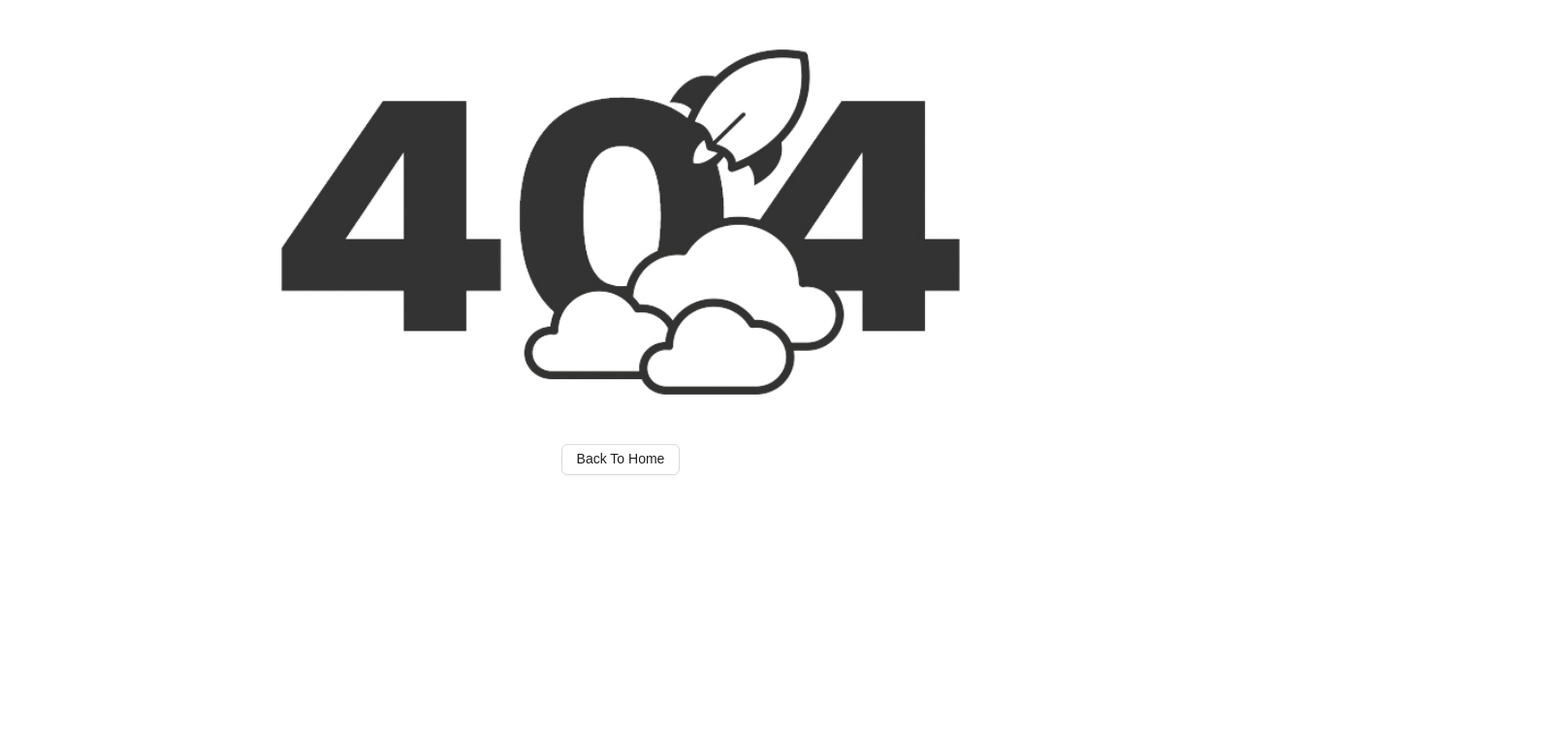
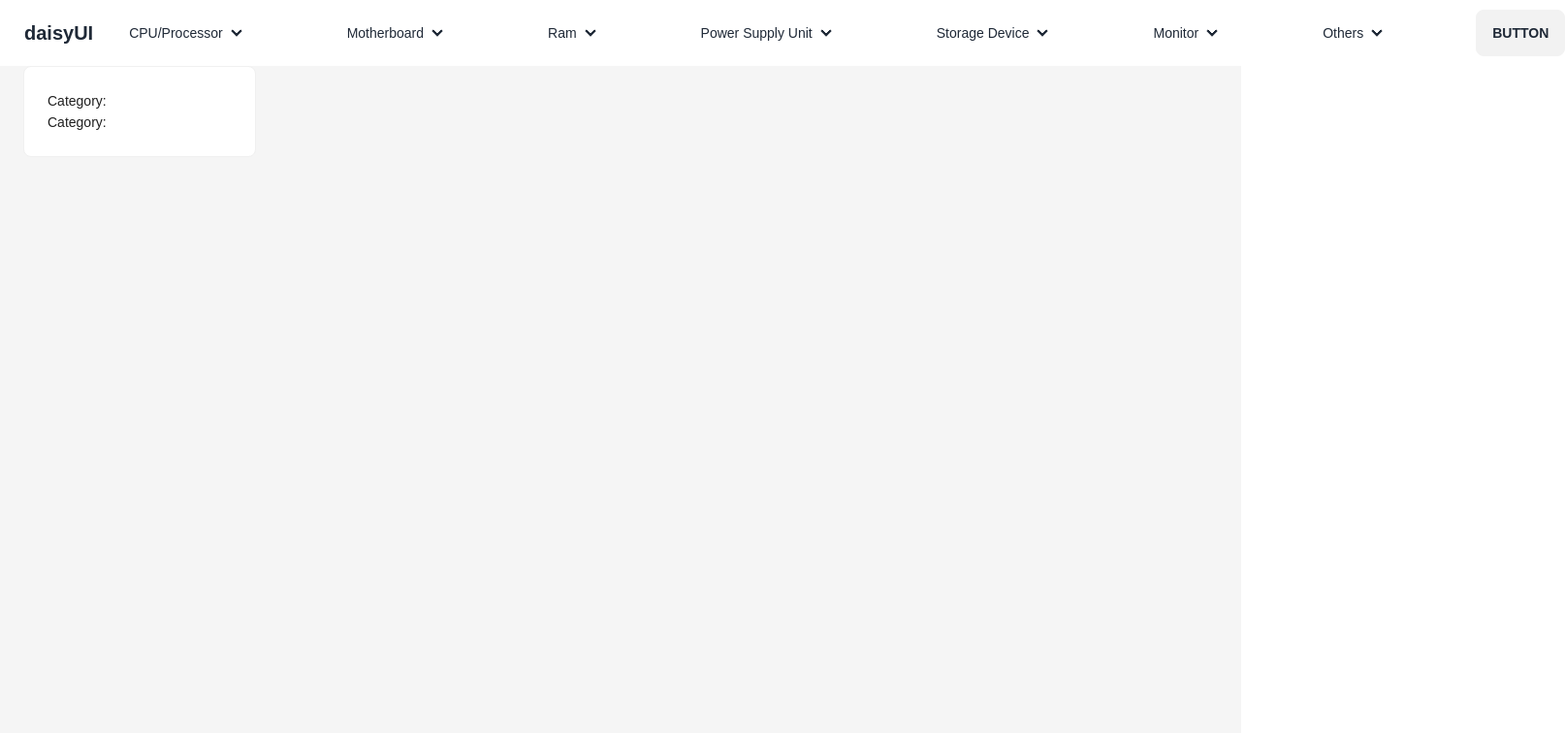
Before and after one commit to nazmu957/pc-builder, a Next.js app: page /details/1 in a window 1280 px wide. Before the commit this address had no page. Shown: the top 756 px of the page at 97% size, 1614 px wide, since content can reach past the window. Built offline with nearby package versions, Linux system fonts and the light colour scheme; no server answers.

Commit message:
create dynamic route for show all indivisual product

```diff
--- a/db.json
+++ b/db.json
@@ -136,6 +136,18 @@
         }
       ]
     }
+  ],
+  "details":[
+    {
+      "id": "3",
+      "name": "Stress relief",
+      "description": "Meditation is an effective practice to reduce stress and anxiety, leading to improved mental and emotional health."
+    },
+    {
+      "id": "9",
+      "name": "Sense of calm and well-being",
+      "description": "Regular meditation fosters a sense of inner peace and well-being, promoting a healthier and more balanced lifestyle."
+    }
   ]
 
 }
--- a/src/components/UI/MultiProducts.js
+++ b/src/components/UI/MultiProducts.js
@@ -44,13 +44,13 @@ const MultiProducts = ({ moreProducts }) => {
                 />
               }
             >
-              <h3>Product Name: {product?.title}</h3>
+              <h3>Product Name: {product?.name}</h3>
               <h3>Category: {product?.category}</h3>
               <h3>Price: {product?.price}</h3>
               <h3>Status: {product?.status}</h3>
               <h3>Rating: {product?.rating}</h3>
 
-              <Link href={`/products/${product?.id}`}>
+              <Link href={`/details/${product?.id}`}>
                 <p
                   style={{
                     fontSize: "15px",
--- /dev/null
+++ b/src/pages/details/[detailId].js
@@ -0,0 +1,58 @@
+import RootLayout from "@/components/Layouts/RootLayout";
+
+import React from "react";
+import { Card } from "antd";
+
+const { Meta } = Card;
+
+const DetailPage = ({ detail }) => {
+    console.log(detail)
+
+
+  return (
+    <div>
+      <Card
+        hoverable
+        style={{
+          width: 240,
+        }}
+        // cover={<img alt="example" src={product?.image_url} />}
+      >
+
+        <h3>Category: {detail?.name}</h3>
+        <h3>Category: {detail?.description}</h3>
+
+      </Card>
+
+    </div>
+  );
+};
+
+export default DetailPage;
+
+DetailPage.getLayout = function getLayout(page) {
+  return <RootLayout>{page}</RootLayout>;
+};
+
+export const getStaticPaths = async () => {
+  const res = await fetch("http://localhost:5000/details");
+  const details = await res.json();
+
+  const paths = details?.map((detail) => ({
+    params: { detailId: detail.id },
+  }));
+
+  return { paths, fallback: false };
+};
+
+export const getStaticProps = async (context) => {
+  const { params } = context;
+  const res = await fetch(`http://localhost:5000/details/${params.detailId}`);
+  const data = await res.json();
+  //  console.log(data.features)
+  return {
+    props: {
+      detail: data,
+    },
+  };
+};
```
